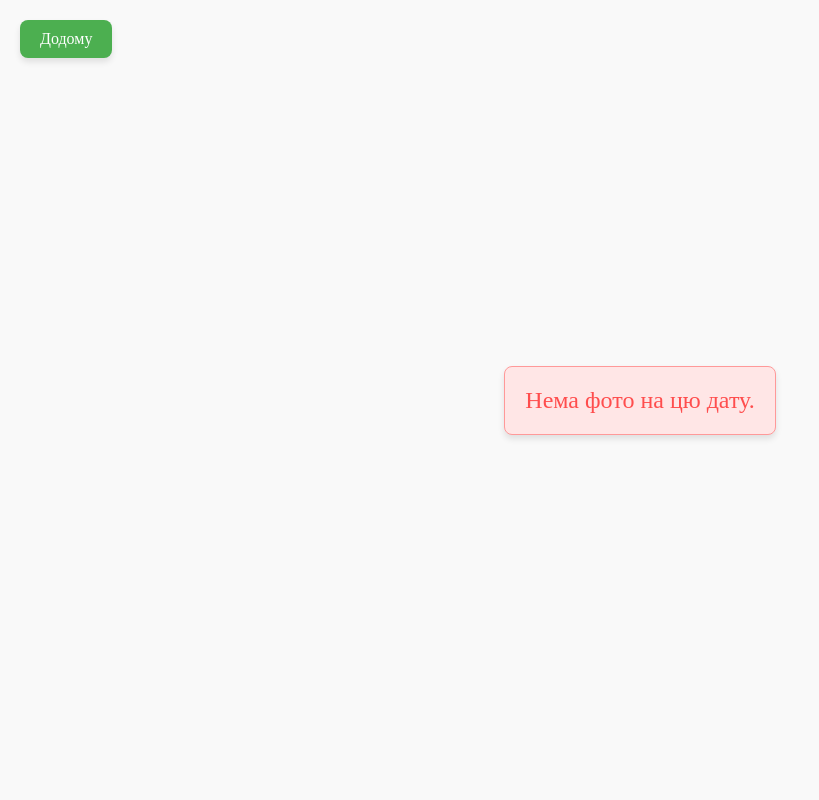
After one commit to LeVeDy22/NASA-API, a Flask app: template templates/missing_error.html in a window 1280 px wide. The commit adds this page. Shown: the whole page, without its empty margins (0-819 px from the left). Run offline with Flask 3, Linux system fonts and the light colour scheme; the template is opened without the code that fills it, so the values that code supplies are empty.

Commit message:
update 5

```diff
--- a/app.py
+++ b/app.py
@@ -14,10 +14,17 @@ def photo():
     date = request.form.get("date")
 
     result = get_photo(date=date)
-    if result.status_code == 400:
-        return render_template("error.html")
-    else:
-        return render_template("photo.html", photo=result.json()["hdurl"])
+    if not date:
+        return "Ви не ввели дату!", 400
+    try:
+        if result.status_code == 400:
+            return render_template("date_error.html")
+        elif result.status_code == 404:
+            return render_template("missing_error.html")
+        else:
+            return render_template("photo.html", photo=result.json()["hdurl"])
+    except ValueError:
+        return "Невірний формат дати!", 400
 
 
 if __name__ == "__main__":
--- a/templates/error.html
+++ b/templates/date_error.html
@@ -10,7 +10,7 @@
 
 <body>
     <a href="/" class="home-button">Додому</a>
-    <div class="error-message">Date must be between Jun 16, 1995 and Jan 26, 2025.</div>
+    <div class="error-message">Дата має бути між 16 червня 1995 року та 26 січня 2025 року.</div>
 </body>
 
 </html>
--- /dev/null
+++ b/templates/missing_error.html
@@ -0,0 +1,16 @@
+<!DOCTYPE html>
+<html lang="en">
+
+<head>
+    <meta charset="UTF-8">
+    <meta name="viewport" content="width=device-width, initial-scale=1.0">
+    <title>Помилка</title>
+    <link rel="stylesheet" href="/static/error_styles.css">
+</head>
+
+<body>
+    <a href="/" class="home-button">Додому</a>
+    <div class="error-message">Нема фото на цю дату.</div>
+</body>
+
+</html>
```
